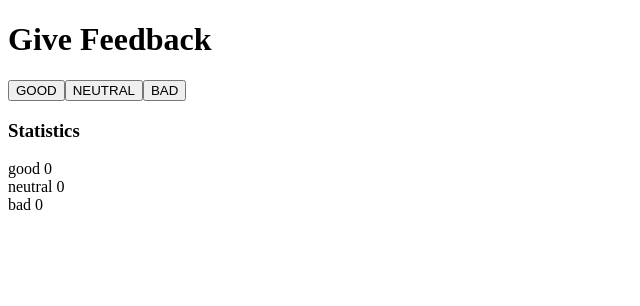
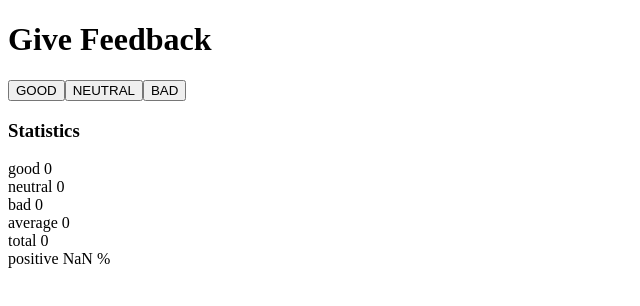
Before and after one commit to bergamobobson/FullstackOpen, a React (Vite) app in the folder part_1/: page / in a window 1280 px wide. Shown: the top 306 px of the page, without its empty margins (0-640 px from the left). Built offline with nearby package versions, Linux system fonts and the light colour scheme.

Commit message:
exercise 1.7:  unicafe step 2

```diff
--- a/part_1/src/App.jsx
+++ b/part_1/src/App.jsx
@@ -6,15 +6,22 @@ const Button = ({ handleClick, text }) => (
   <button onClick={handleClick}>{text}</button>
 );
 
-const Footer = ({ good, neutral, bad }) => (
+const Footer = ({ good, neutral, bad }) => {
+  const average = (good + neutral + bad) / 3.0;
+  const total = good + neutral + bad;
+  const positive = (good / total) * 100;
+  return (
     <>
       <h3>Statistics</h3>
-
       <p style={{ margin: 0 }}>good {good}</p>
       <p style={{ margin: 0 }}>neutral {neutral}</p>
       <p style={{ margin: 0 }}>bad {bad}</p>
+      <p style={{ margin: 0 }}>average {average}</p>
+      <p style={{ margin: 0 }}>total {total}</p>
+      <p style={{ margin: 0 }}>positive {positive} %</p>
     </>
   );
+};
 
 const App = () => {
   const [good, setGood] = useState(0);
```
Lines whose indentation alone changed are shown as unchanged.
